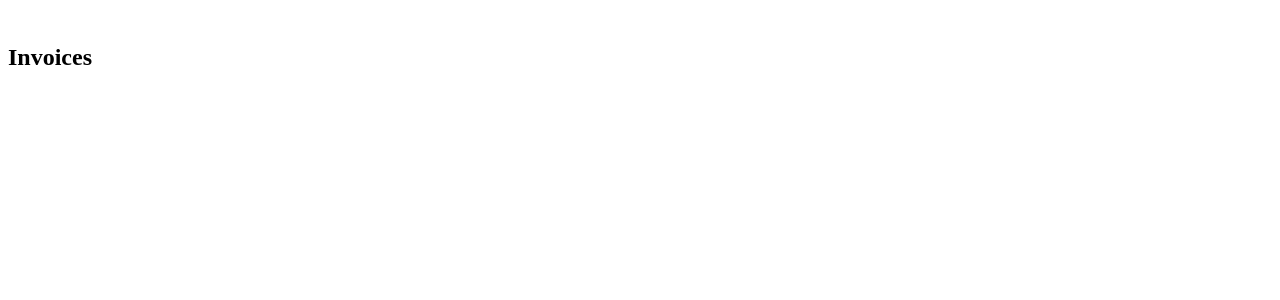
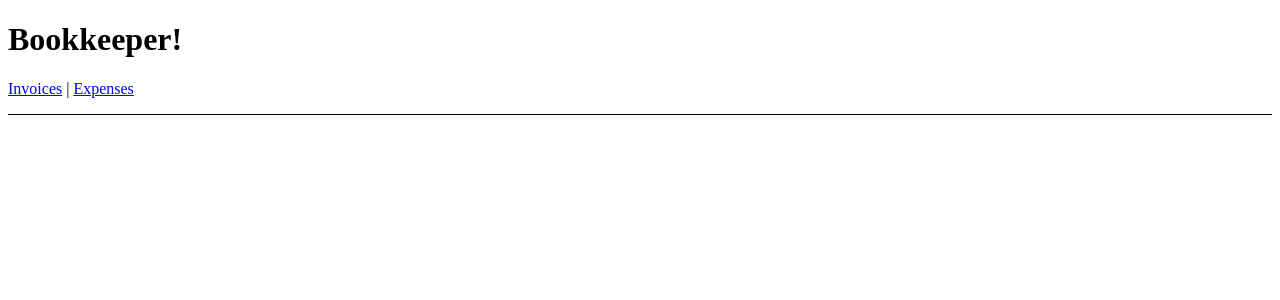
Before and after one commit to Sandeepsubramaniyan/react_router, a JavaScript app: page /invoices in a window 1280 px wide. Shown: the top 300 px of the page. Built offline with nearby package versions, Linux system fonts and the light colour scheme.

Commit message:
nested exp and invc inside the element App route

```diff
--- a/src/index.js
+++ b/src/index.js
@@ -12,9 +12,10 @@
 render(
       <BrowserRouter>
         <Routes>
-          <Route path="/" element={<App />} />
+          <Route path="/" element={<App />}>
           <Route path="expenses" element={<Expenses />} />
           <Route path="invoices" element={<Invoices />} />
+          </Route>
         </Routes>
 
       </BrowserRouter>,
```
